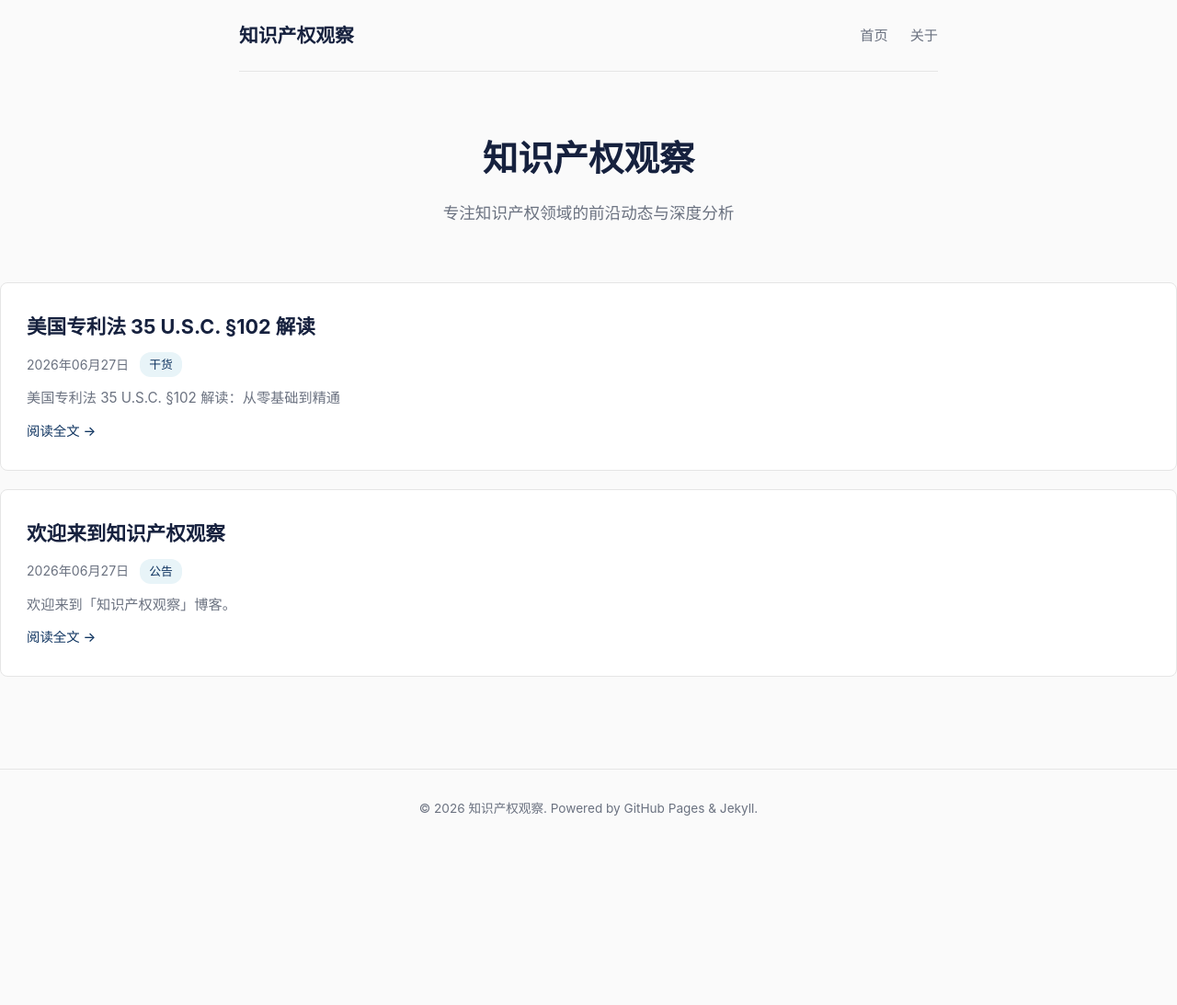
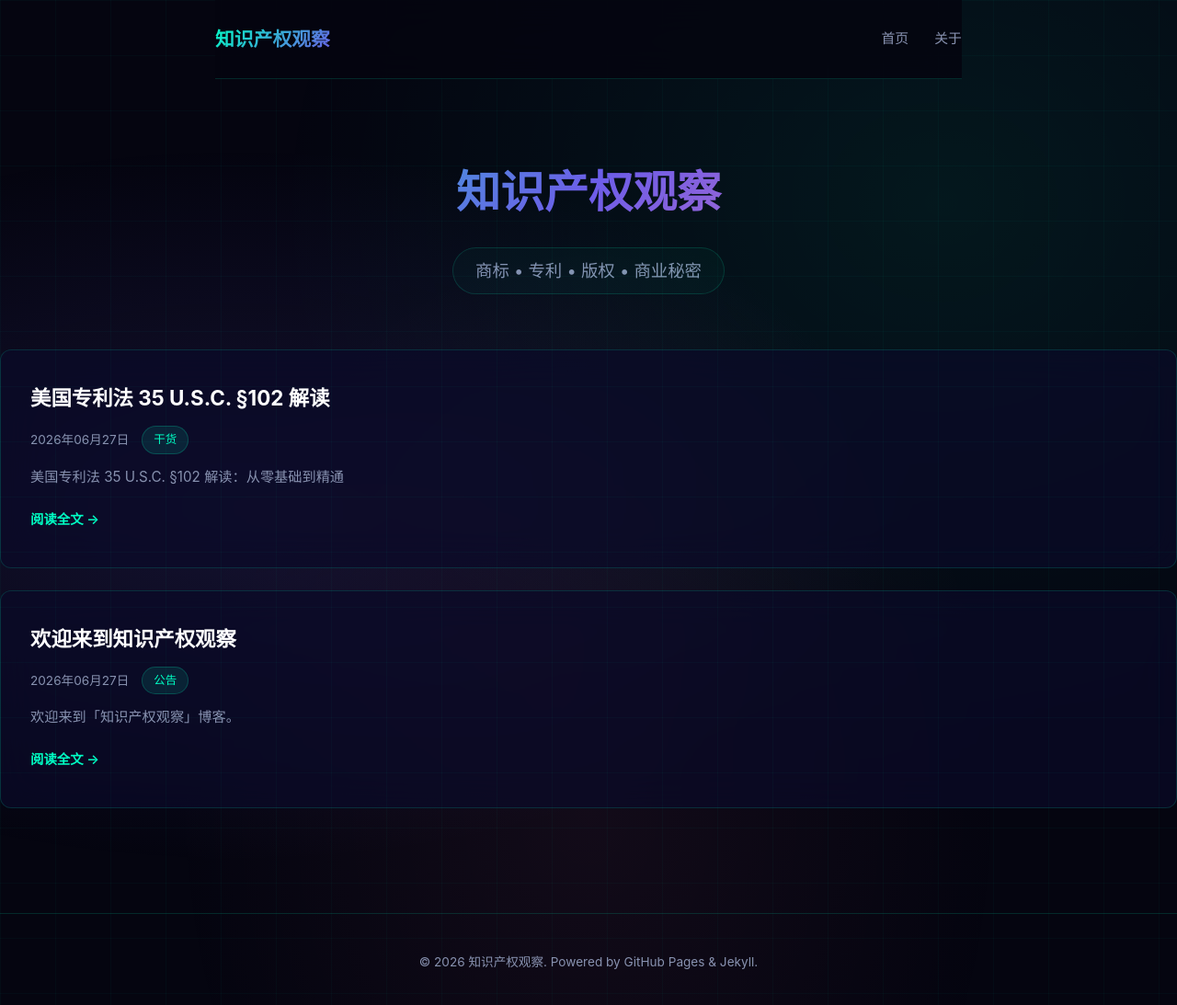
Before and after one commit to lashengcheng/lashengcheng.github.io, a Jekyll site: the page built from index.html, in a window 1280 px wide and 1099 px high. Shown: the top 1093 px of the window at 92% size. Built offline with Jekyll 4.4.1, drawn with Linux system fonts in a browser that asks for light colours; the list of posts is cut into pages by our own code.

Commit message:
全新赛博朋克风格 - CSS 暗色炫酷主题

```diff
--- a/_layouts/default.html
+++ b/_layouts/default.html
@@ -8,90 +8,216 @@
   {% seo %}
   <style>
     :root {
-      --bg: #fafafa; --card: #fff; --border: #e5e5e5;
-      --text: #1a1a2e; --muted: #6b7280; --accent: #16213e;
-      --link: #0f3460; --tag-bg: #e8f4f8; --tag-text: #0f3460;
-      --radius: 8px; --max-w: 800px;
+      --bg: #050510;
+      --bg2: #0a0a20;
+      --card: rgba(10,10,40,0.7);
+      --border: rgba(0,255,196,0.15);
+      --text: #e0e0ff;
+      --muted: #8892b0;
+      --accent: #00ffc4;
+      --accent2: #6c5ce7;
+      --accent3: #fd79a8;
+      --glow: 0 0 20px rgba(0,255,196,0.3), 0 0 60px rgba(0,255,196,0.1);
+      --glow-pink: 0 0 20px rgba(253,121,168,0.3), 0 0 60px rgba(253,121,168,0.1);
+      --radius: 12px;
+      --max-w: 860px;
     }
     * { margin: 0; padding: 0; box-sizing: border-box; }
+
     body {
-      background: var(--bg); color: var(--text);
-      font-family: -apple-system, BlinkMacSystemFont, "Segoe UI", "PingFang SC", "Microsoft YaHei", serif;
-      line-height: 1.8; min-height: 100vh;
+      background: var(--bg);
+      color: var(--text);
+      font-family: -apple-system, BlinkMacSystemFont, "Segoe UI", "PingFang SC", "Microsoft YaHei", sans-serif;
+      line-height: 1.8; min-height: 100vh; overflow-x: hidden;
     }
-    .container { max-width: var(--max-w); margin: 0 auto; padding: 0 20px; }
+    body::before {
+      content: ''; position: fixed; inset: 0; z-index: 0;
+      background:
+        radial-gradient(ellipse at 20% 50%, rgba(108,92,231,0.15) 0%, transparent 50%),
+        radial-gradient(ellipse at 80% 20%, rgba(0,255,196,0.08) 0%, transparent 50%),
+        radial-gradient(ellipse at 50% 80%, rgba(253,121,168,0.06) 0%, transparent 50%);
+      pointer-events: none;
+    }
+    /* Grid overlay */
+    body::after {
+      content: ''; position: fixed; inset: 0; z-index: 0;
+      background-image: linear-gradient(rgba(0,255,196,0.03) 1px, transparent 1px),
+                        linear-gradient(90deg, rgba(0,255,196,0.03) 1px, transparent 1px);
+      background-size: 60px 60px; pointer-events: none;
+    }
 
+    .container { max-width: var(--max-w); margin: 0 auto; padding: 0 24px; position: relative; z-index: 1; }
+
+    /* Nav */
     nav {
       display: flex; justify-content: space-between; align-items: center;
-      padding: 20px 0; border-bottom: 1px solid var(--border); flex-wrap: wrap;
+      padding: 24px 0; border-bottom: 1px solid var(--border); flex-wrap: wrap;
+      backdrop-filter: blur(20px); position: sticky; top: 0; z-index: 10;
+      background: rgba(5,5,16,0.85);
     }
-    nav .logo { font-size: 1.3rem; font-weight: 700; color: var(--accent); text-decoration: none; }
-    nav .links { display: flex; gap: 24px; }
-    nav .links a { color: var(--muted); text-decoration: none; font-size: 0.95rem; transition: color 0.2s; }
-    nav .links a:hover { color: var(--link); }
+    nav .logo {
+      font-size: 1.3rem; font-weight: 800; text-decoration: none;
+      background: linear-gradient(135deg, var(--accent), var(--accent2));
+      -webkit-background-clip: text; -webkit-text-fill-color: transparent;
+      background-clip: text;
+    }
+    nav .links { display: flex; gap: 28px; }
+    nav .links a {
+      color: var(--muted); text-decoration: none; font-size: 0.93rem;
+      transition: all 0.3s; position: relative;
+    }
+    nav .links a:hover { color: var(--accent); text-shadow: var(--glow); }
+    nav .links a::after {
+      content: ''; position: absolute; bottom: -4px; left: 0; width: 0; height: 2px;
+      background: var(--accent); transition: width 0.3s; box-shadow: var(--glow);
+    }
+    nav .links a:hover::after { width: 100%; }
 
-    .hero { text-align: center; padding: 60px 0 40px; }
-    .hero h1 { font-size: 2.4rem; font-weight: 800; color: var(--accent); margin-bottom: 8px; }
-    .hero p { font-size: 1.1rem; color: var(--muted); }
+    /* Hero */
+    .hero { text-align: center; padding: 80px 0 50px; }
+    .hero h1 {
+      font-size: 3rem; font-weight: 900; margin-bottom: 16px;
+      background: linear-gradient(135deg, var(--accent) 0%, var(--accent2) 50%, var(--accent3) 100%);
+      -webkit-background-clip: text; -webkit-text-fill-color: transparent;
+      background-clip: text; animation: shimmer 3s ease-in-out infinite alternate;
+      text-shadow: none;
+    }
+    @keyframes shimmer {
+      0% { filter: brightness(1); }
+      100% { filter: brightness(1.3); }
+    }
+    .hero p {
+      font-size: 1.15rem; color: var(--muted); max-width: 500px; margin: 0 auto;
+      border: 1px solid var(--border); display: inline-block;
+      padding: 8px 24px; border-radius: 50px;
+      background: rgba(0,255,196,0.03);
+    }
 
-    .post-list { padding: 20px 0 40px; }
+    /* Post cards */
+    .post-list { padding: 10px 0 50px; }
     .post-card {
       background: var(--card); border: 1px solid var(--border);
-      border-radius: var(--radius); padding: 28px; margin-bottom: 20px;
-      transition: box-shadow 0.2s;
+      border-radius: var(--radius); padding: 32px; margin-bottom: 24px;
+      backdrop-filter: blur(20px); transition: all 0.4s cubic-bezier(0.4,0,0.2,1);
+      position: relative; overflow: hidden;
     }
-    .post-card:hover { box-shadow: 0 2px 12px rgba(0,0,0,0.06); }
-    .post-card h2 { font-size: 1.35rem; margin-bottom: 8px; }
-    .post-card h2 a { color: var(--accent); text-decoration: none; }
-    .post-card h2 a:hover { color: var(--link); text-decoration: underline; }
-    .post-meta { font-size: 0.88rem; color: var(--muted); margin-bottom: 10px; display: flex; align-items: center; gap: 12px; flex-wrap: wrap; }
+    .post-card::before {
+      content: ''; position: absolute; top: 0; left: 0; right: 0; height: 2px;
+      background: linear-gradient(90deg, transparent, var(--accent), transparent);
+      opacity: 0; transition: opacity 0.4s;
+    }
+    .post-card:hover {
+      border-color: rgba(0,255,196,0.4);
+      box-shadow: var(--glow); transform: translateY(-4px);
+    }
+    .post-card:hover::before { opacity: 1; }
+    .post-card h2 { font-size: 1.4rem; margin-bottom: 10px; }
+    .post-card h2 a {
+      color: #fff; text-decoration: none;
+      transition: all 0.3s;
+    }
+    .post-card h2 a:hover {
+      background: linear-gradient(135deg, var(--accent), var(--accent2));
+      -webkit-background-clip: text; -webkit-text-fill-color: transparent;
+      background-clip: text;
+    }
+    .post-meta { font-size: 0.85rem; color: var(--muted); margin-bottom: 12px; display: flex; gap: 14px; flex-wrap: wrap; align-items: center; }
     .tag {
-      background: var(--tag-bg); color: var(--tag-text);
-      padding: 2px 10px; border-radius: 12px; font-size: 0.8rem;
+      background: rgba(0,255,196,0.1); color: var(--accent);
+      padding: 3px 12px; border-radius: 50px; font-size: 0.78rem;
+      border: 1px solid rgba(0,255,196,0.2);
     }
     .excerpt { color: var(--muted); font-size: 0.95rem; line-height: 1.7; }
-    .read-more { display: inline-block; margin-top: 10px; color: var(--link); font-size: 0.9rem; text-decoration: none; font-weight: 500; }
-    .read-more:hover { text-decoration: underline; }
+    .read-more {
+      display: inline-block; margin-top: 14px; color: var(--accent); font-size: 0.9rem;
+      text-decoration: none; font-weight: 600; transition: all 0.3s;
+      padding: 6px 0; border-bottom: 1px solid transparent;
+    }
+    .read-more:hover { border-bottom-color: var(--accent); text-shadow: var(--glow); }
 
-    .pagination { text-align: center; padding: 20px 0 60px; display: flex; justify-content: center; align-items: center; gap: 20px; }
-    .pagination a { color: var(--link); text-decoration: none; font-weight: 500; }
+    /* Pagination */
+    .pagination { text-align: center; padding: 20px 0 60px; display: flex; justify-content: center; align-items: center; gap: 28px; }
+    .pagination a {
+      color: var(--accent); text-decoration: none; font-weight: 600;
+      padding: 10px 24px; border: 1px solid var(--border); border-radius: 50px;
+      transition: all 0.3s; background: rgba(0,255,196,0.05);
+    }
+    .pagination a:hover { box-shadow: var(--glow); border-color: var(--accent); background: rgba(0,255,196,0.1); }
     .page-info { color: var(--muted); font-size: 0.9rem; }
 
     /* Post page */
-    article.post { max-width: var(--max-w); margin: 0 auto; padding: 40px 20px; }
-    article.post h1 { font-size: 2rem; margin-bottom: 12px; color: var(--accent); }
-    article.post .content { margin-top: 30px; font-size: 1.05rem; line-height: 1.9; }
-    article.post .content h2 { font-size: 1.4rem; margin: 32px 0 12px; color: var(--accent); }
-    article.post .content h3 { font-size: 1.15rem; margin: 24px 0 8px; }
-    article.post .content p { margin-bottom: 16px; }
-    article.post .content ul, article.post .content ol { margin: 12px 0 12px 24px; }
-    article.post .content li { margin-bottom: 6px; }
+    article.post { max-width: var(--max-w); margin: 0 auto; padding: 40px 24px; }
+    article.post .back-link {
+      display: inline-flex; align-items: center; gap: 6px;
+      color: var(--muted); text-decoration: none; font-size: 0.9rem;
+      margin-bottom: 30px; transition: color 0.3s; padding: 8px 16px;
+      border: 1px solid var(--border); border-radius: 50px;
+    }
+    article.post .back-link:hover { color: var(--accent); border-color: var(--accent); }
+    article.post h1 {
+      font-size: 2.2rem; margin-bottom: 16px;
+      background: linear-gradient(135deg, #fff 0%, var(--accent) 100%);
+      -webkit-background-clip: text; -webkit-text-fill-color: transparent;
+      background-clip: text; line-height: 1.3;
+    }
+    article.post .content { margin-top: 36px; font-size: 1.05rem; line-height: 2; }
+    article.post .content h2 {
+      font-size: 1.5rem; margin: 40px 0 16px; color: var(--accent);
+      border-left: 3px solid var(--accent); padding-left: 16px;
+    }
+    article.post .content h3 { font-size: 1.2rem; margin: 28px 0 10px; color: var(--accent2); }
+    article.post .content p { margin-bottom: 18px; }
+    article.post .content a { color: var(--accent); text-decoration: underline; text-underline-offset: 4px; }
+    article.post .content ul, article.post .content ol { margin: 14px 0 14px 28px; }
+    article.post .content li { margin-bottom: 8px; }
     article.post .content blockquote {
-      border-left: 4px solid var(--link); padding: 8px 16px;
-      margin: 16px 0; background: #f0f4f8; border-radius: 0 var(--radius) var(--radius) 0;
+      border-left: 4px solid var(--accent); padding: 16px 20px;
+      margin: 24px 0; background: rgba(0,255,196,0.05); border-radius: 0 var(--radius) var(--radius) 0;
+      color: var(--accent); font-style: italic;
     }
     article.post .content code {
-      background: #f0f0f0; padding: 2px 6px; border-radius: 4px; font-size: 0.9em;
+      background: rgba(108,92,231,0.2); padding: 3px 8px; border-radius: 4px;
+      font-size: 0.9em; color: var(--accent2);
     }
     article.post .content pre {
-      background: #1e1e2e; color: #cdd6f4; padding: 20px; border-radius: var(--radius);
-      overflow-x: auto; margin: 16px 0; font-size: 0.9rem; line-height: 1.6;
+      background: rgba(0,0,0,0.5); padding: 24px; border-radius: var(--radius);
+      overflow-x: auto; margin: 20px 0; font-size: 0.9rem; line-height: 1.7;
+      border: 1px solid var(--border);
     }
-    article.post .content pre code { background: none; padding: 0; color: inherit; }
-
-    .back-link { display: inline-block; margin-bottom: 20px; color: var(--muted); text-decoration: none; font-size: 0.9rem; }
-    .back-link:hover { color: var(--link); }
+    article.post .content pre code { background: none; padding: 0; color: var(--accent); }
+    article.post .content hr {
+      border: none; height: 1px; background: linear-gradient(90deg, transparent, var(--border), transparent);
+      margin: 36px 0;
+    }
+    article.post .content table {
+      width: 100%; border-collapse: collapse; margin: 20px 0;
+    }
+    article.post .content th {
+      background: rgba(0,255,196,0.1); color: var(--accent); padding: 12px 16px;
+      text-align: left; border: 1px solid var(--border);
+    }
+    article.post .content td { padding: 10px 16px; border: 1px solid var(--border); }
 
     /* About */
-    .about-page { max-width: var(--max-w); margin: 0 auto; padding: 40px 20px; }
-    .about-page h1 { font-size: 1.8rem; margin-bottom: 20px; color: var(--accent); }
+    .about-page { max-width: var(--max-w); margin: 0 auto; padding: 60px 24px; }
+    .about-page h1 {
+      font-size: 2rem;
+      background: linear-gradient(135deg, var(--accent), var(--accent3));
+      -webkit-background-clip: text; -webkit-text-fill-color: transparent;
+      background-clip: text; margin-bottom: 24px;
+    }
+    .about-page p { margin-bottom: 16px; font-size: 1.05rem; color: var(--muted); line-height: 2; }
 
-    footer { text-align: center; padding: 30px 0; color: var(--muted); font-size: 0.85rem; border-top: 1px solid var(--border); margin-top: 40px; }
+    footer {
+      text-align: center; padding: 40px 0; color: var(--muted); font-size: 0.85rem;
+      border-top: 1px solid var(--border); margin-top: 40px; position: relative; z-index: 1;
+    }
 
-    @media (max-width: 600px) {
+    @media (max-width: 640px) {
+      .hero { padding: 50px 0 30px; }
       .hero h1 { font-size: 1.8rem; }
-      .post-card { padding: 20px; }
-      article.post h1 { font-size: 1.5rem; }
+      .post-card { padding: 22px; }
+      article.post h1 { font-size: 1.6rem; }
     }
   </style>
 </head>
--- a/_layouts/post.html
+++ b/_layouts/post.html
@@ -3,10 +3,10 @@ layout: default
 ---
 
 <article class="post">
-  <a href="/" class="back-link">← 返回首页</a>
+  <a href="/" class="back-link">&#8592; 返回首页</a>
   <h1>{{ page.title }}</h1>
   <div class="post-meta">
-    <span class="date">{{ page.date | date: "%Y年%m月%d日" }}</span>
+    <span>{{ page.date | date: "%Y年%m月%d日" }}</span>
     {% for tag in page.tags %}
     <span class="tag">{{ tag }}</span>
     {% endfor %}
--- a/index.html
+++ b/index.html
@@ -5,7 +5,7 @@ title: 知识产权观察
 
 <div class="hero">
   <h1>知识产权观察</h1>
-  <p>专注知识产权领域的前沿动态与深度分析</p>
+  <p>商标 &#8226; 专利 &#8226; 版权 &#8226; 商业秘密</p>
 </div>
 
 <div class="post-list">
@@ -13,7 +13,7 @@ title: 知识产权观察
   <article class="post-card">
     <h2><a href="{{ post.url }}">{{ post.title }}</a></h2>
     <div class="post-meta">
-      <span class="date">{{ post.date | date: "%Y年%m月%d日" }}</span>
+      <span>{{ post.date | date: "%Y年%m月%d日" }}</span>
       {% for tag in post.tags %}
       <span class="tag">{{ tag }}</span>
       {% endfor %}
@@ -27,11 +27,11 @@ title: 知识产权观察
 {% if paginator.total_pages > 1 %}
 <div class="pagination">
   {% if paginator.previous_page %}
-  <a href="{{ paginator.previous_page_path }}" class="prev">← 上一页</a>
+  <a href="{{ paginator.previous_page_path }}">← 上一页</a>
   {% endif %}
   <span class="page-info">{{ paginator.page }} / {{ paginator.total_pages }}</span>
   {% if paginator.next_page %}
-  <a href="{{ paginator.next_page_path }}" class="next">下一页 →</a>
+  <a href="{{ paginator.next_page_path }}">下一页 →</a>
   {% endif %}
 </div>
 {% endif %}
```
